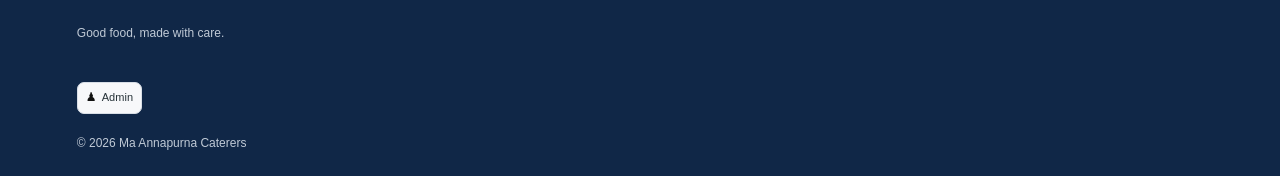
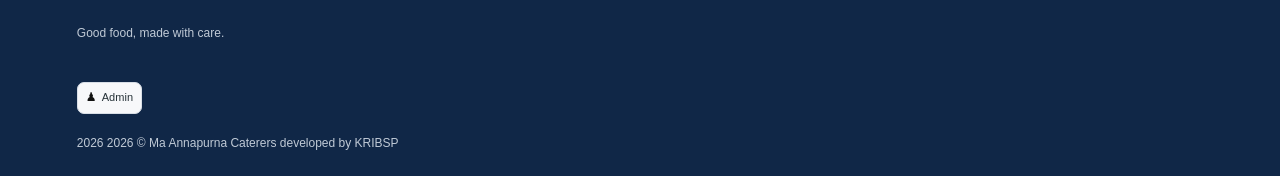
Before and after one commit to kribspofficial-Tech/Maa-annapurna, a plain HTML site: page index.html in a window 1280 px wide. Shown: the part 3707-3883 px from the top of the page. Drawn offline with nearby package versions, Linux system fonts and the light colour scheme.

Commit message:
Update index.html

```diff
--- a/index.html
+++ b/index.html
@@ -548,11 +548,11 @@ footer{display:flex;flex-direction:column;align-items:flex-start}
     Admin
    </button>
    <small>
-    ©
+
     <span id="year">
     </span>
-    <span data-bn="মা অন্নপূর্ণা ক্যাটারার্স" data-en="Ma Annapurna Caterers">
-     Ma Annapurna Caterers
+    <span data-bn="© মা অন্নপূর্ণা ক্যাটারার্স তৈরি করেছে ক্রিবসপি" data-en="2026 © Ma Annapurna Caterers developed by KRIBSP">
+     2026 © Ma Annapurna Caterers developed by KRIBSP
     </span>
    </small>
   </footer>
```
